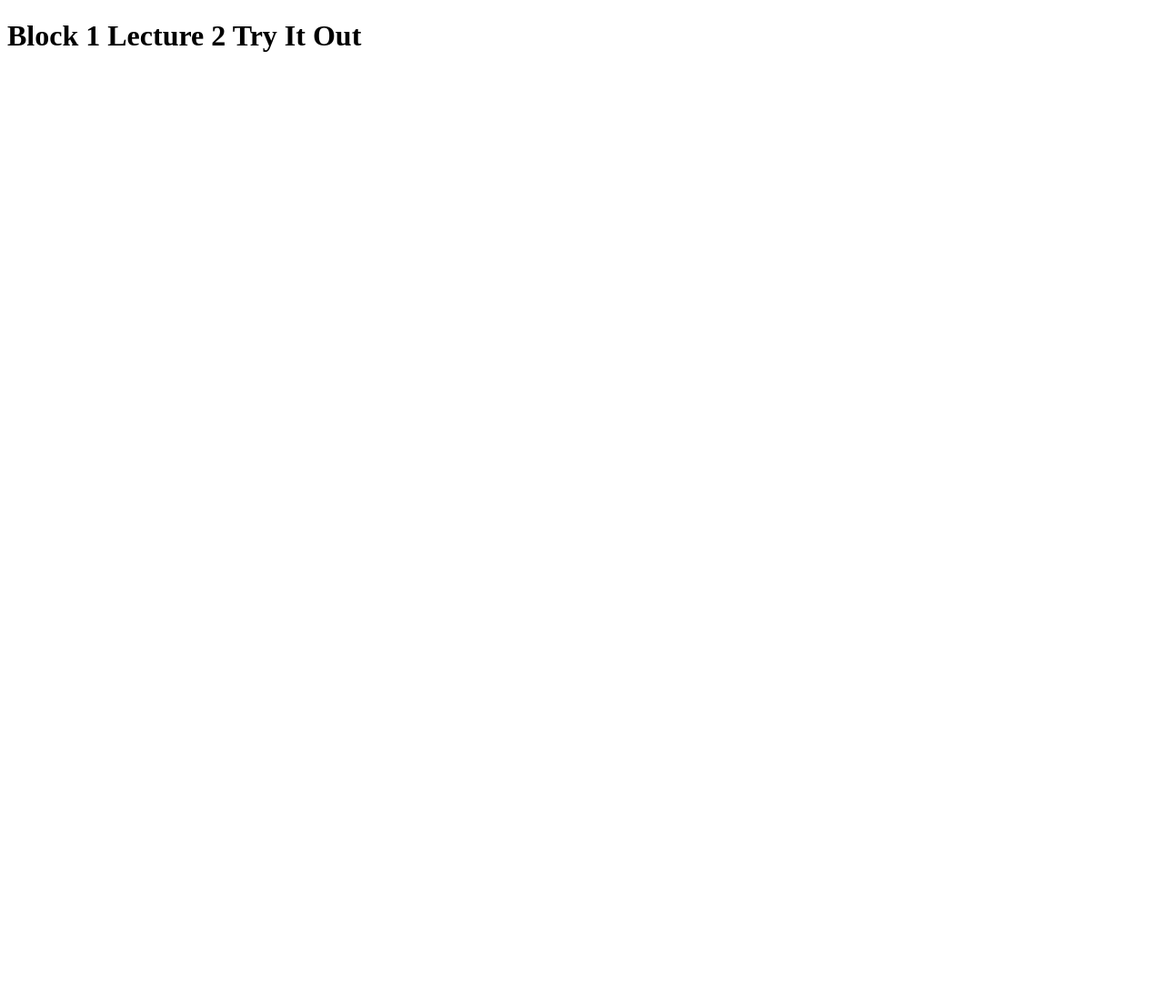
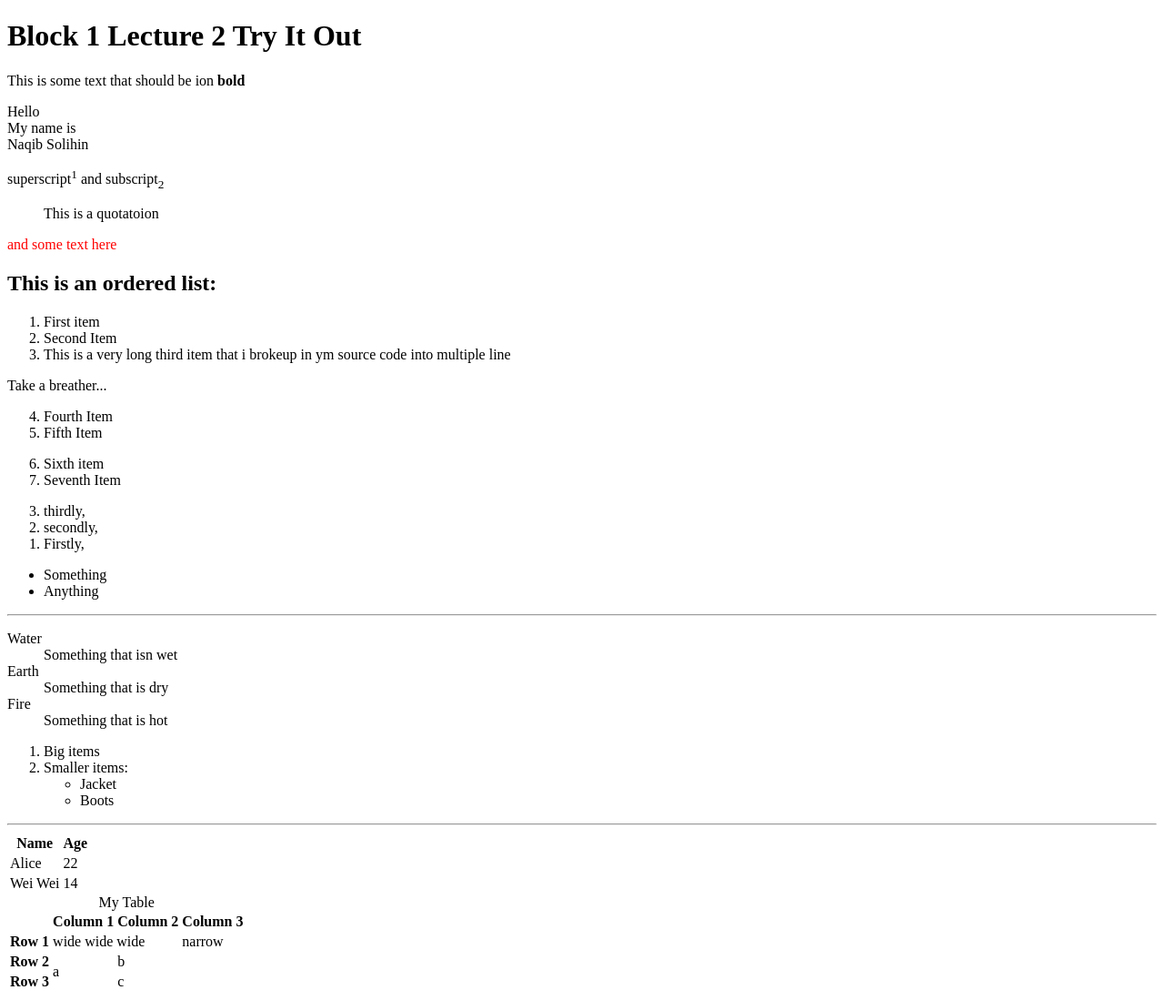
Before and after one commit to dinostry/block-1-lecture-2, a plain HTML site: page index.html in a window 1280 px wide. Shown: the whole page at 91% size. Before the commit the page ends 800 px from the top, so only its background shows below. Drawn offline with Linux system fonts and the light colour scheme.

Commit message:
updated index.html

```diff
--- a/index.html
+++ b/index.html
@@ -7,6 +7,99 @@
 </head>
 <body>
     <h1>Block 1 Lecture 2 Try It Out</h1>
+    <p>This is some text that should be ion <b>bold</b></p>
+    <p>Hello</br>My name is</br>Naqib Solihin</p>
+    <p>superscript<sup>1</sup> and subscript<sub>2</sub></p>
+    <blockquote>This is a quotatoion</blockquote>
+    <p style="color:red"> and some text here</p>
+    <h2>This is an ordered list:</h2>
+    <ol>
+        <li>First item</li>
+        <li>Second Item</li>
+        <li>
+            This is a very long third item
+            that i brokeup in ym source code
+            into multiple line
+        </li>
+    </ol>
+    <p>Take a breather...</p>
+    <ol start="4">
+        <li>Fourth Item</li>
+        <li>Fifth Item</li>
+    </ol>
+    <ol>
+        <li value="6">Sixth item</li>
+        <li>Seventh Item</li>
+    </ol>
+    <ol reversed>
+        <li>thirdly,</li>
+        <li>secondly,</li>
+        <li>Firstly,</li>
+    </ol>
+    <ul>
+        <li>Something</li>
+        <li>Anything</li>
+    </ul>
+    <hr>
+    <dl>
+        <dt>Water</dt>
+        <dd>Something that isn wet</dd>
+        <dt>Earth</dt>
+        <dd>Something that is dry</dd>
+        <dt>Fire</dt>
+        <dd>Something that is hot</dd>
+    </dl>
+    <ol>
+        <li>Big items</li>
+        <li>Smaller items:
+            <ul>
+                <li>Jacket</li>
+                <li>Boots</li>
+            </ul>
+        </li>
+    </ol>
+    <hr>
+    <table>
+        <tr>
+            <th>Name</th>
+            <th>Age</th>
+        </tr>
+        <tr>
+            <td>Alice</td>
+            <td>22</td>
+        </tr>
+        <tr>
+            <td>Wei Wei</td>
+            <td>14</td>
+        </tr>
+    </table>
+    <table>
+        <caption>My Table</caption>
+        <thead>
+            <tr>
+                <th></th>
+                <th>Column 1</th>
+                <th>Column 2</th>
+                <th>Column 3</th>
+            </tr>
+        </thead>
+        <tbody>
+            <tr>
+                <th>Row 1</th>
+                <td colspan="2">wide wide wide</td>
+                <td>narrow</td>
+            </tr>
+            <tr>
+                <th>Row 2</th>
+                <td rowspan="2">a</td>
+                <td>b</td>
+            </tr>
+            <tr>
+                <th>Row 3</th>
+                <td>c</td>
+            </tr>
+        </tbody>
+    </table>
 
 </body>
 </html>
```
